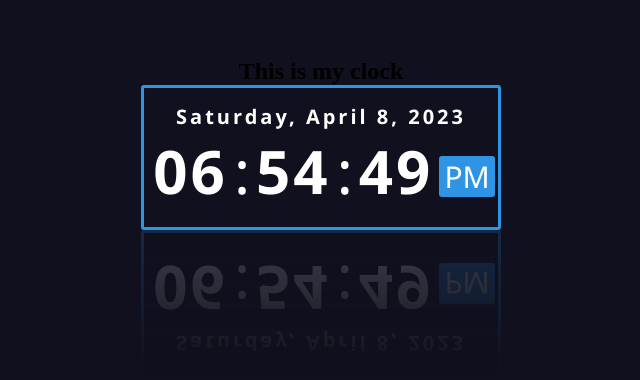
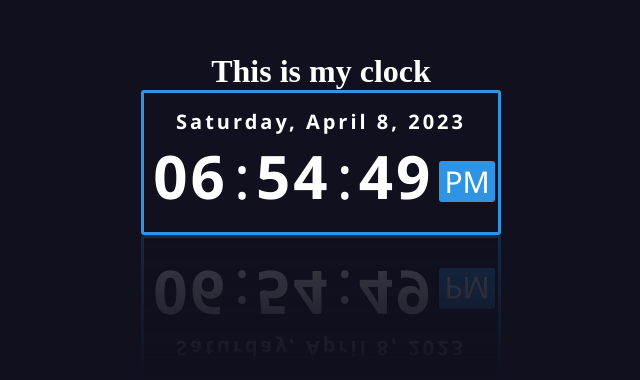
Before and after one commit to asif-jalil/vanila-js-digital-clock, a plain HTML site: page index.html in a window 1280 px wide. Shown: the part 256-636 px from the top of the page, without its empty margins (319-959 px from the left). Drawn offline with Linux system fonts and the light colour scheme.

Commit message:
heading added

```diff
--- a/index.html
+++ b/index.html
@@ -10,7 +10,7 @@
 </head>
 
 <body onload="initClock()">
-    <h2>This is my clock</h2>
+    <h1 style="color: #fff;">This is my clock</h1>
     <div class="datetime">
         <div class="date">
             <span id="dayName">Day</span>,
```
